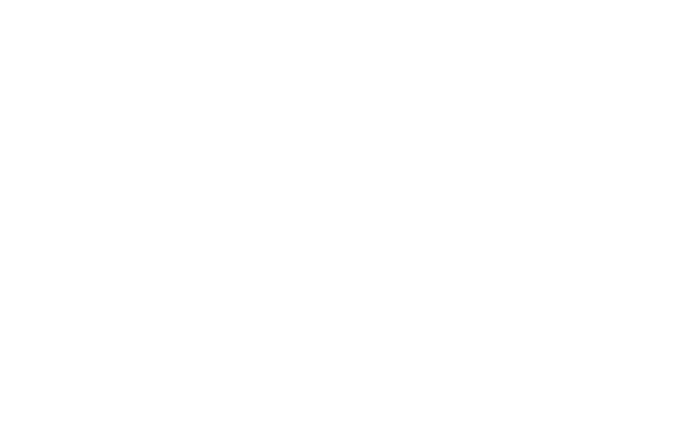
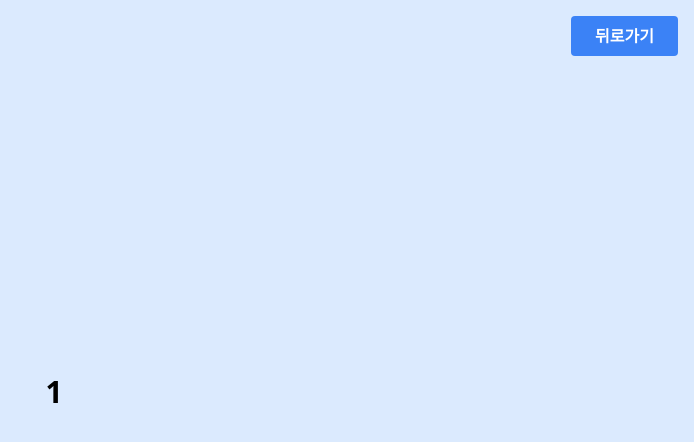
Before and after one commit to HyunSeungBeom/react-exercise, a React (Create React App) app: page /1 in a window 1280 px wide. Before the commit this address had no page. Shown: the top 442 px of the page, without its empty margins (586-1280 px from the left). Built offline with nearby package versions, Linux system fonts and the light colour scheme.

Commit message:
React route

```diff
--- a/src/App.tsx
+++ b/src/App.tsx
@@ -1,16 +1,22 @@
-import { BrowserRouter as Router, Routes, Route } from "react-router-dom";
-import HomePage from "pages/homepage";
-import ReactApi from "pages/reactApi";
+import { BrowserRouter, Routes, Route, useRouteError } from "react-router-dom";
+import HomePage from "pages/home";
+import SubPage from "pages/sub";
+import DetailPage from "pages/detail";
 
 const App = () => {
+  const ErrorBoundary = () => {
+    const error = useRouteError();
+    return <div>잘못된 접근입니다.</div>;
+  };
+
   return (
-    <Router>
+    <BrowserRouter>
       <Routes>
         <Route path="/" element={<HomePage />} />
-        <Route path="/react-api" element={<ReactApi />} />
-        {/* <Route path="/page2" element={<Page2 />} /> */}
+        <Route path="/:sub" element={<SubPage />} />
+        <Route path="/:sub/:detail" element={<DetailPage />} />
       </Routes>
-    </Router>
+    </BrowserRouter>
   );
 };
 
--- a/src/index.tsx
+++ b/src/index.tsx
@@ -7,8 +7,4 @@ const root = ReactDOM.createRoot(
   document.getElementById("root") as HTMLElement
 );
 
-root.render(
-  <React.StrictMode>
-    <App />
-  </React.StrictMode>
-);
+root.render(<App />);
--- /dev/null
+++ b/src/pages/detail.tsx
@@ -0,0 +1,14 @@
+import React, { useEffect } from "react";
+import { useParams } from "react-router-dom";
+
+function DetailPage() {
+  const { detail } = useParams();
+
+  useEffect(() => {
+    console.log(detail);
+  });
+
+  return <div></div>;
+}
+
+export default DetailPage;
--- a/src/pages/reactApi.tsx
+++ /dev/null
@@ -1,8 +0,0 @@
-import { useNavigate } from "react-router-dom";
-import { Button } from "common/button";
-
-function ReactApi() {
-  return <></>;
-}
-
-export default ReactApi;
--- /dev/null
+++ b/src/pages/sub.tsx
@@ -0,0 +1,54 @@
+import { useNavigate, useParams } from "react-router-dom";
+import { Button } from "common/button";
+import { useEffect, useState } from "react";
+
+function SubPage() {
+  const { sub } = useParams();
+  const navigate = useNavigate();
+  const [buttons, setButtons] = useState<string[]>();
+
+  useEffect(() => {
+    if (sub == "react-api") {
+      setButtons([
+        "renderToNodeStream",
+        "renderToStaticMarkup",
+        "renderToString",
+      ]);
+    }
+
+    if (sub == "status") {
+      setButtons([
+        "fluxPattern",
+        "swr",
+        "useAppState",
+        "useAppStateRestore",
+        "useRef",
+        "useSubscription",
+      ]);
+    }
+  }, []);
+
+  return (
+    <div className="flex flex-col justify-center items-center h-screen bg-blue-100">
+      <div className="absolute top-4 right-4">
+        <Button text="뒤로가기" onClick={() => navigate(-1)} />
+      </div>
+      <h1 className="text-3xl font-bold mb-4">{sub}</h1>
+      {buttons &&
+        buttons.map((button: string, index: number) => {
+          return (
+            <div key={index} className="mb-4">
+              <Button
+                text={button}
+                onClick={() => {
+                  navigate(`/${sub}/${button}`);
+                }}
+              />
+            </div>
+          );
+        })}
+    </div>
+  );
+}
+
+export default SubPage;
```
Also changed, not shown: src/example/status/fluxPattern.tsx (+7 -0 lines), src/pages/home.tsx (renamed from src/pages/homepage.tsx).
